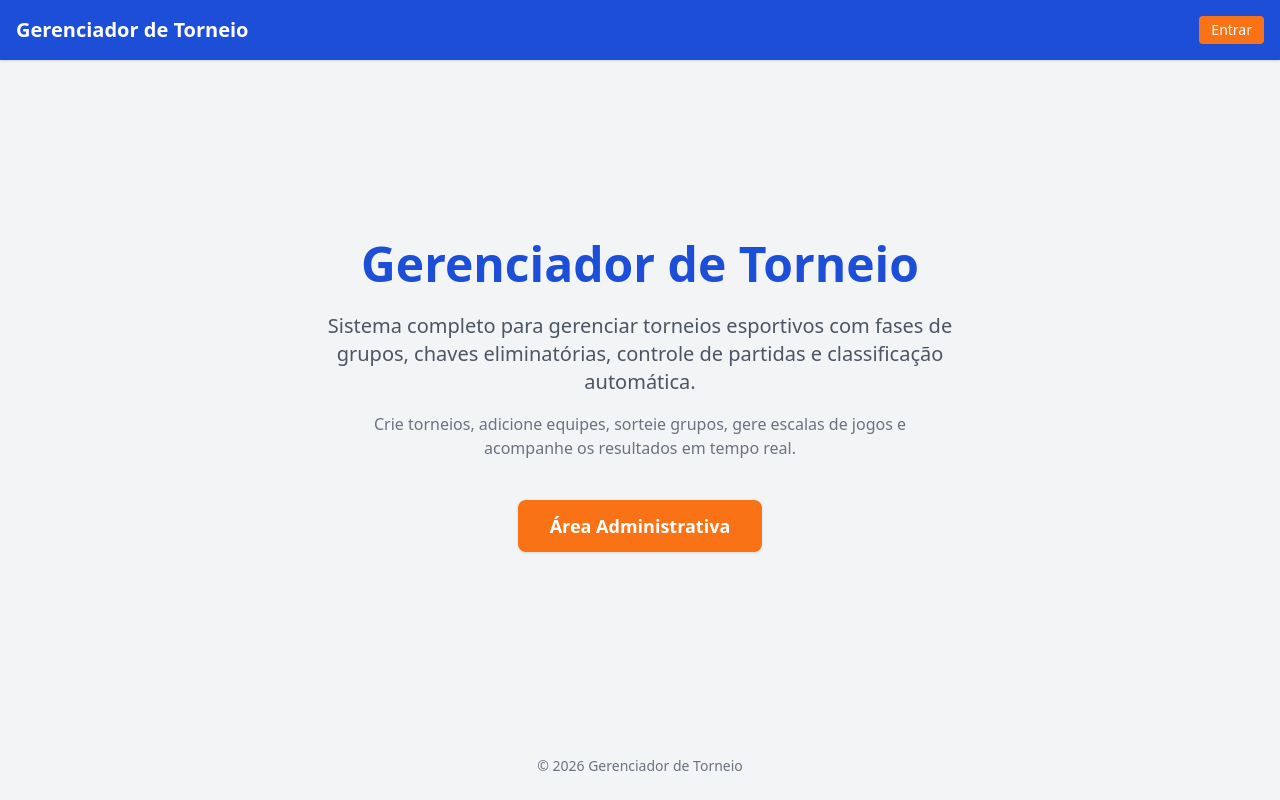
After one commit to lsalomao/gerenciador-torneio, a Django app: page / in a window 1280 px wide. The commit adds this page. Run offline with Django 5.2, Linux system fonts and the light colour scheme; some libraries are stand-ins or nearby versions.

Commit message:
Atualizando sistema

```diff
--- a/apps/core/views.py
+++ b/apps/core/views.py
@@ -13,6 +13,10 @@ from .forms import (
     JogadorFormSet, FaseForm, GrupoForm,
     PartidaForm, SetResultFormSet
 )
+
+
+def home(request):
+    return render(request, 'home.html')
 from .services import (
     sortear_equipes_automatico,
     gerar_round_robin_fase,
--- a/config/settings.py
+++ b/config/settings.py
@@ -7,7 +7,7 @@ BASE_DIR = Path(__file__).resolve().parent.parent
 environ.Env.read_env(BASE_DIR / '.env')
 
 SECRET_KEY = env('SECRET_KEY')
-DEBUG = env.bool('DEBUG', default=False)
+DEBUG = env.bool('DEBUG', default=True)
 ALLOWED_HOSTS = env.list('ALLOWED_HOSTS', default=['localhost'])
 
 INSTALLED_APPS = [
@@ -76,6 +76,8 @@ WSGI_APPLICATION = 'config.wsgi.application'
 
 DEFAULT_AUTO_FIELD = 'django.db.models.BigAutoField'
 
+CSRF_TRUSTED_ORIGINS = env.list('CSRF_TRUSTED_ORIGINS', default=[])
+
 LOGIN_URL = '/auth/login/'
 LOGIN_REDIRECT_URL = '/admin-area/'
 LOGOUT_REDIRECT_URL = '/auth/login/'
--- a/config/urls.py
+++ b/config/urls.py
@@ -1,7 +1,9 @@
 from django.contrib import admin
 from django.urls import path, include
+from apps.core.views import home
 
 urlpatterns = [
+    path('', home, name='home'),
     path('admin/', admin.site.urls),
     path('auth/', include('django.contrib.auth.urls')),
     path('admin-area/', include('apps.core.urls')),
--- a/templates/base.html
+++ b/templates/base.html
@@ -23,7 +23,10 @@
             <div class="flex items-center gap-3">
                 {% if user.is_authenticated %}
                     <span class="text-sm hidden sm:inline">{{ user.first_name|default:user.username }}</span>
-                    <a href="{% url 'logout' %}" class="bg-blue-600 hover:bg-blue-800 px-3 py-1 rounded text-sm transition">Sair</a>
+                    <form method="post" action="{% url 'logout' %}" class="inline">
+                        {% csrf_token %}
+                        <button type="submit" class="bg-blue-600 hover:bg-blue-800 px-3 py-1 rounded text-sm transition">Sair</button>
+                    </form>
                 {% else %}
                     <a href="{% url 'login' %}" class="bg-orange-500 hover:bg-orange-600 px-3 py-1 rounded text-sm transition">Entrar</a>
                 {% endif %}
--- /dev/null
+++ b/templates/home.html
@@ -0,0 +1,34 @@
+<!DOCTYPE html>
+<html lang="pt-br">
+<head>
+    <meta charset="UTF-8">
+    <meta name="viewport" content="width=device-width, initial-scale=1.0">
+    <title>Gerenciador de Torneio</title>
+    <script src="https://cdn.tailwindcss.com"></script>
+</head>
+<body class="bg-gray-100 min-h-screen flex flex-col">
+    <nav class="bg-blue-700 text-white p-4 shadow">
+        <div class="container mx-auto flex justify-between items-center">
+            <span class="text-xl font-bold">Gerenciador de Torneio</span>
+            <a href="{% url 'login' %}" class="bg-orange-500 hover:bg-orange-600 px-3 py-1 rounded text-sm transition">Entrar</a>
+        </div>
+    </nav>
+
+    <div class="flex flex-col items-center justify-center flex-1 text-center px-4">
+        <h1 class="text-5xl font-extrabold text-blue-700 mb-6">Gerenciador de Torneio</h1>
+        <p class="text-xl text-gray-600 max-w-2xl mb-4">
+            Sistema completo para gerenciar torneios esportivos com fases de grupos, chaves eliminatórias, controle de partidas e classificação automática.
+        </p>
+        <p class="text-gray-500 max-w-xl mb-10">
+            Crie torneios, adicione equipes, sorteie grupos, gere escalas de jogos e acompanhe os resultados em tempo real.
+        </p>
+        <a href="{% url 'admin_dashboard' %}" class="bg-orange-500 hover:bg-orange-600 text-white text-lg font-semibold px-8 py-3 rounded-lg shadow transition">
+            Área Administrativa
+        </a>
+    </div>
+
+    <footer class="text-center text-gray-500 text-sm py-6">
+        &copy; 2026 Gerenciador de Torneio
+    </footer>
+</body>
+</html>
```
Also changed, not shown: docker-compose.yml (+1 -11 lines).
